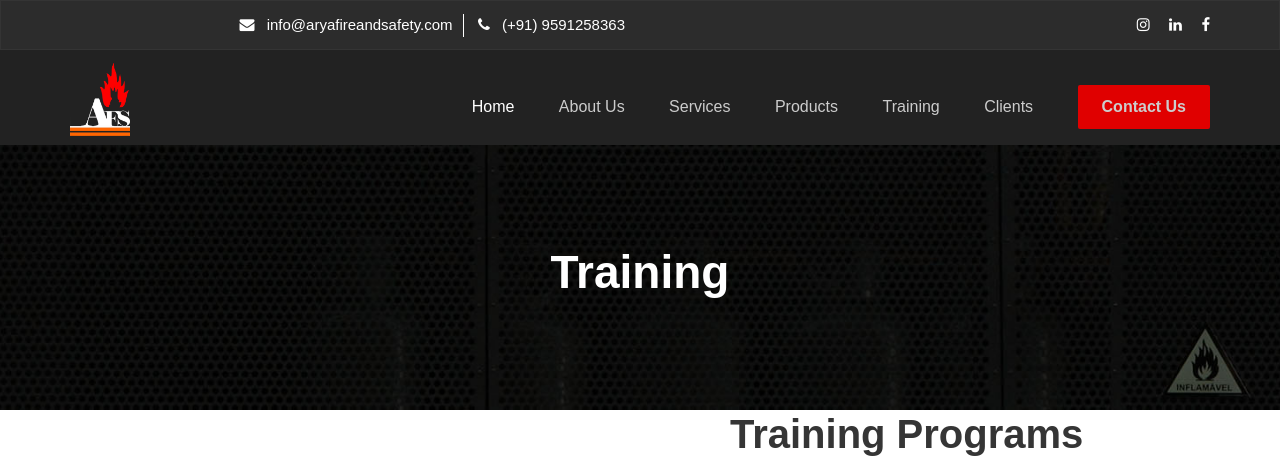
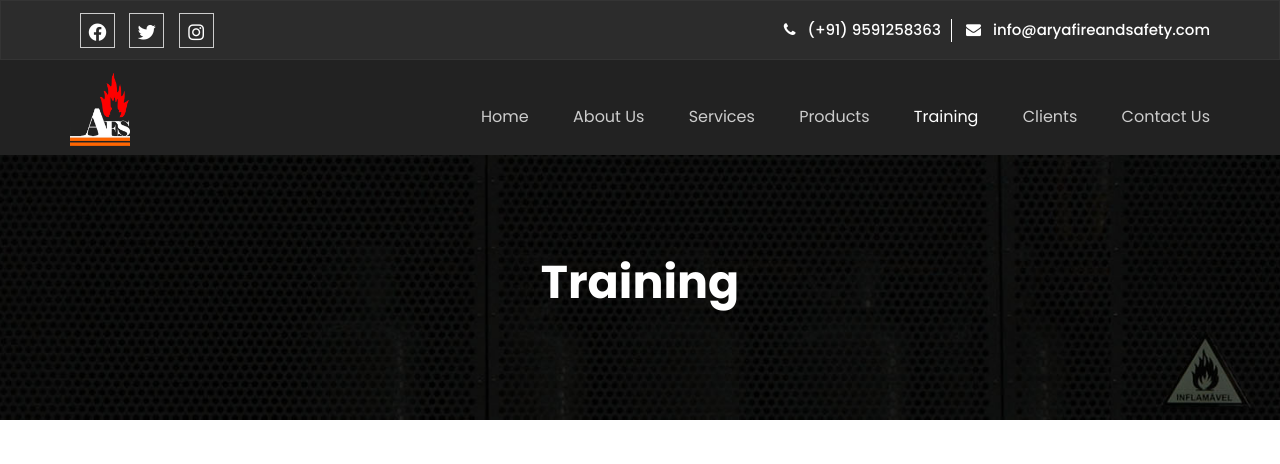
Before and after one commit to teammetasoft/AryaFire, a PHP site: page /training.html in a window 1280 px wide. Shown: the top 464 px of the page. Run offline with PHP 8.4, Linux system fonts and the light colour scheme; some libraries are stand-ins or nearby versions.

Commit message:
Updated training page

```diff
--- a/css/style.css
+++ b/css/style.css
@@ -571,7 +593,7 @@
 	display: none;
 }
 
-.header__menu ul li:last-child a {
+/* .header__menu ul li:last-child a {
 	background-color: #E00000;
 	padding: 10px 24px;
 	font-size: 16px;
@@ -2417,9 +2441,53 @@
 	min-width: 100%;
 }
 
+.chooseus {
+	padding: 80px 0;
+}
+
+/* .chooseus .row {
+	display: flex;
+	align-items: center;
+} */
+
+.chooseus__text ul li .icon_check {
+    color: #E00000;
+    margin-right: 10px;
+}
+
 .chooseus__pic {
-	background-image: url("../img/training.jpg");
-	background-color: #25d366;
+	width: 100%;
+	height: 100%;
+}
+
+.chooseus__pic img {
+	width: 100%;
+	height: 100%;
+	object-fit: cover;
+}
+
+.chooseus__text {
+	padding: 30px;
+	background: #fff;
+}
+
+.chooseus__text .section-title {
+	text-align: left;
+	margin-bottom: 30px;
+}
+
+.chooseus__text .section-title h2 {
+	font-size: 34px;
+	margin-bottom: 20px;
+}
+
+.chooseus__text ul {
+	padding-left: 0;
+}
+
+.chooseus__text ul li {
+	list-style: none;
+	margin-bottom: 15px;
 }
 
 /*---------------------
--- a/index.html
+++ b/index.html
@@ -143,7 +143,7 @@
                             </li>
                             <li><a href="./training.html">Training</a></li>
                             <li><a href="./clients.html">Clients</a></li>
-                            <li><a href="./contact.html">Contact Us</a></li>
+                            <li><a id="contact" href="./contact.html">Contact Us</a></li>
                         </ul>
                     </nav>
                 </div>
@@ -408,7 +408,7 @@
     <!-- stats-end -->
 
     <!-- Services Section Begin -->
-    <section class="services spad">
+    <section class="services ">
         <div class="container">
             <div class="row">
                 <div class="col-lg-12">
--- a/road-safety.html
+++ b/road-safety.html
@@ -128,7 +128,7 @@
                             <li><a href="./index.html">Home</a></li>
                             <li><a href="./about.html">About Us</a></li>
                             <li><a href="./services.html">Services</a></li>
-                            <li><a href="./products.html">Products</a>
+                            <li class="active"><a href="./products.html">Products</a>
                                 <ul class="dropdown">
                                     <li><a href="./fire-extinguisher.html">Fire Extinguisher</a></li>
                                     <li><a href="./fire-hydrant.html">Fire Hydrant and Fire alarm</a></li>
@@ -137,7 +137,7 @@
                                     <li><a href="./head-eye-face-protectors.html">Head, Face, Eyes Protection</a></li>
                                     <li><a href="./hand-leg-body-protectors.html">Hand, Leg and Body Protection</a></li>
                                     <li><a href="./general-safety.html">General Safety</a></li>
-                                    <li class="active"><a href="./road-safety.html"  >Road & Traffic Safety</a></li>
+                                    <li ><a href="./road-safety.html"  >Road & Traffic Safety</a></li>
                                 </ul>
                             </li>
                             <li><a href="./training.html">Training</a></li>
--- a/training.html
+++ b/training.html
@@ -13,10 +13,17 @@
     <link rel="shortcut icon" href="favicon.ico" type="image/x-icon">
     <link rel="icon" href="favicon.ico" type="image/x-icon">
 
+
     <!-- Google Font -->
     <link href="https://fonts.googleapis.com/css2?family=Public+Sans:wght@400;500;600;700;800;900&display=swap"
         rel="stylesheet">
-    <link rel="stylesheet" href="https://maxcdn.bootstrapcdn.com/font-awesome/4.5.0/css/font-awesome.min.css">
+    <link href="https://fonts.googleapis.com/css2?family=Poppins:wght@300;400;500;600;700&display=swap"
+        rel="stylesheet">
+    <!-- Replace the old Font Awesome with this -->
+    <link rel="stylesheet" href="https://cdnjs.cloudflare.com/ajax/libs/font-awesome/6.4.2/css/all.min.css">
+    <link rel="stylesheet" href="https://cdnjs.cloudflare.com/ajax/libs/font-awesome/5.15.4/css/all.min.css">
+
+
     <!-- Css Styles -->
     <link rel="stylesheet" href="css/bootstrap.min.css" type="text/css">
     <link rel="stylesheet" href="css/font-awesome.min.css" type="text/css">
@@ -75,33 +82,38 @@
         <i class="fa fa-whatsapp my-float"></i>
     </a>
     <!-- Header Section Begin -->
-     <header class="header">
+    <header class="header">
         <!-- Top Information Bar -->
         <div class="header__top">
-            <div class="container">
+            <div class="container ">
                 <div class="row">
+                    <div class="col-lg-6">
+                        <div class="header__top__right">
+                            <div class="footer__copyright__social">
+                                <a href="https://www.facebook.com/aryafireandsafety/" target="_blank"><span
+                                        class="social_facebook"></span></a>
+                                <a href="https://twitter.com/AryaSafety" target="_blank" class="twitter"><span
+                                        class="social_twitter"></span></a>
+                                <a href="https://www.instagram.com/aryafireandsafety" target="_blank"
+                                    class="instagram"><span class="social_instagram"></span></a>
+                            </div>
+                        </div>
+
+                    </div>
                     <div class="col-lg-6">
                         <div class="header__top__left">
                             <ul style="list-style: none; padding: 0; margin: 0;">
                                 <li>
+                                    <i class="fa fa-phone" style="margin-right: 8px; color: #fff;"></i>
+                                    (+91) 9591258363
+                                </li>
+                                <li>
                                     <i class="fa fa-envelope" style="margin-right: 8px; color: #fff;"></i>
                                     info@aryafireandsafety.com
                                 </li>
-                                <li>
-                                    <i class="fa fa-phone" style="margin-right: 8px; color: #fff;"></i>
-                                    (+91) 9591258363
-                                </li>
                             </ul>
                         </div>
-                    </div>
-                    <div class="col-lg-6">
-                        <div class="header__top__right">
-                            <div class="header__right__social">
-                                <a href="#"><i class="fa fa-instagram"></i></a>
-                                <a href="#"><i class="fa fa-linkedin"></i></a>
-                                <a href="#"><i class="fa fa-facebook"></i></a>
-                            </div>
-                        </div>
+
                     </div>
                 </div>
             </div>
@@ -118,7 +130,7 @@
                 <div class="col-lg-9">
                     <nav class="header__menu text-right">
                         <ul>
-                            <li class="active"><a href="./index.html">Home</a></li>
+                            <li><a href="./index.html">Home</a></li>
                             <li><a href="./about.html">About Us</a></li>
                             <li><a href="./services.html">Services</a></li>
                             <li><a href="./products.html">Products</a>
@@ -133,7 +145,7 @@
                                     <li><a href="./road-safety.html">Road & Traffic Safety</a></li>
                                 </ul>
                             </li>
-                            <li><a href="./training.html">Training</a></li>
+                            <li class="active"><a href="./training.html">Training</a></li>
                             <li><a href="./clients.html">Clients</a></li>
                             <li><a href="./contact.html">Contact Us</a></li>
                         </ul>
@@ -162,17 +174,18 @@
     <!-- Breadcrumb Section End -->
     <!-- aboutus Section Begin -->
     <section class="chooseus">
-        <div class="container-fluid">
+        <div class="container">
             <div class="row">
-                <div class="chooseus__pic set-bg" data-setbg="img/training/Fire & Safety Training 2.jpeg"></div>
-                <div class="col-lg-7 offset-lg-5 p-0">
+                <div class="col-lg-6">
+                    <img src="img/training/Fire & Safety Training 2.jpeg" alt="Training" class="chooseus__pic">
+                </div>
+                <div class="col-lg-6">
                     <div class="chooseus__text">
                         <div class="section-title">
                             <h2>Training Programs</h2>
-                            <p>As we provide protection under any circumstances, we
-                                know the importance of training in various sectors. Thus we constantly
-                                provide complete training modules to the industry workers like
-                            </p>
+                            <p>As we provide protection under any circumstances, we know the importance of training in
+                                various sectors. Thus we constantly provide complete training modules to the industry
+                                workers like</p>
                         </div>
                         <ul>
                             <li><span class="icon_check"></span> Firefighting and First Aid Training</li>
```
Also changed, not shown: other parts of css/style.css (+28 -4 lines).
